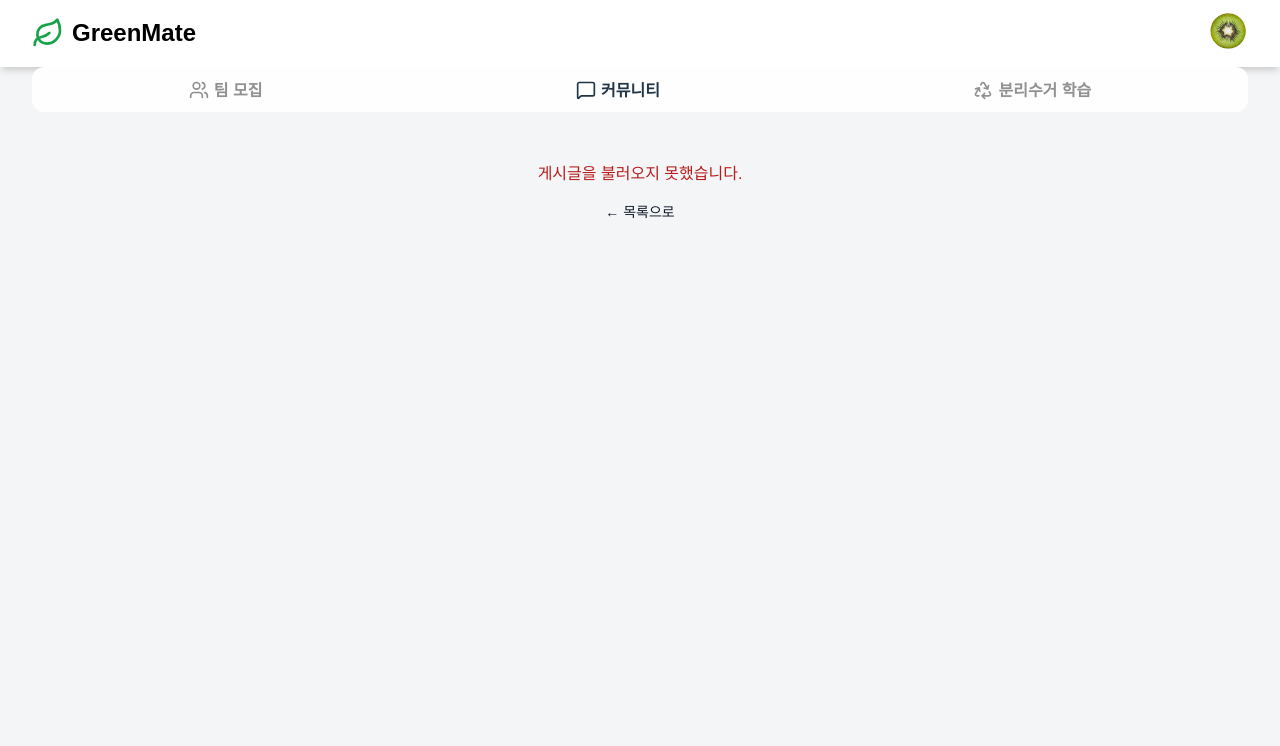
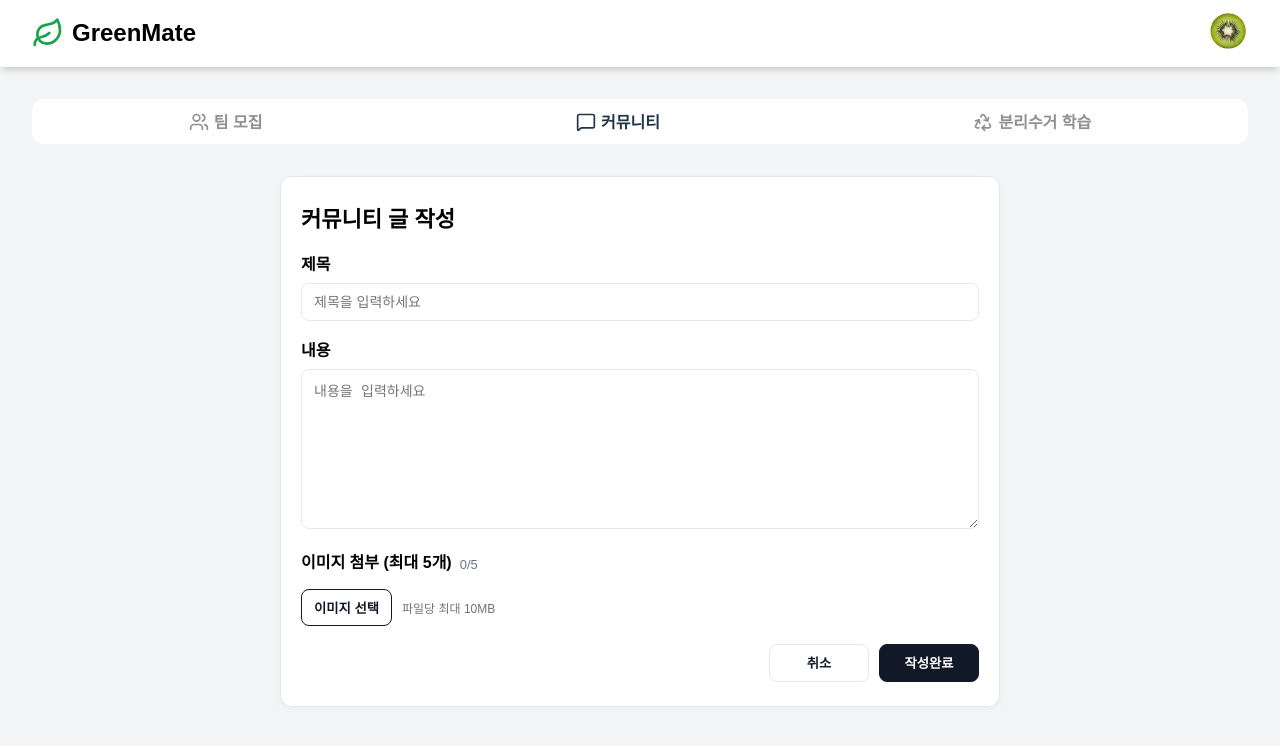
Before and after one commit to konempty/GreenMate-FE-T2, a React (Vite) app: page /community/new in a window 1280 px wide. Shown: the top 746 px of the page. Built offline with nearby package versions, Linux system fonts and the light colour scheme.

Commit message:
TEAM2-70 커뮤니티 새 글 화면 개발

```diff
--- a/src/App.tsx
+++ b/src/App.tsx
@@ -7,6 +7,7 @@ import Education from "./pages/Education";
 import Community from "./components/Community";
 import CommunityDetail from "./components/CommunityDetail";
 import CreatePost from "./pages/CreatePost";
+import CommunityNew from "./components/CommunityNew";
 
 function App() {
   return (
@@ -19,6 +20,7 @@ function App() {
         <Route path="/community">
           <Route index element={<Community />} />
           <Route path=":id" element={<CommunityDetail />} />
+          <Route path="new" element={<CommunityNew />} />
         </Route>
         <Route path="/post/create" element={<CreatePost />} />
       </Routes>
--- /dev/null
+++ b/src/components/CommunityNew.tsx
@@ -0,0 +1,183 @@
+import React, { useEffect, useRef, useState } from "react";
+import { useNavigate } from "react-router-dom";
+import Header from "../components/Header";
+import { PageNavigation } from "../components/PageNavigation";
+import "../styles/Community.css";
+
+const MAX_IMAGES = 5;
+const MAX_MB = 10;
+
+export default function CommunityNew() {
+  const navigate = useNavigate();
+
+  const [title, setTitle] = useState("");
+  const [content, setContent] = useState("");
+  const [files, setFiles] = useState<File[]>([]);
+  const [previews, setPreviews] = useState<string[]>([]);
+  const [submitting, setSubmitting] = useState(false);
+
+  const fileInputRef = useRef<HTMLInputElement | null>(null);
+
+  useEffect(() => {
+    return () => previews.forEach((url) => URL.revokeObjectURL(url));
+  }, [previews]);
+
+  const pickImages = (e: React.ChangeEvent<HTMLInputElement>) => {
+    if (!e.target.files) return;
+    const selected = Array.from(e.target.files);
+
+    const remain = Math.max(0, MAX_IMAGES - files.length);
+    const clipped = selected.slice(0, remain);
+
+    const safe = clipped.filter((f) => f.size <= MAX_MB * 1024 * 1024);
+    if (safe.length === 0) {
+      e.target.value = "";
+      return;
+    }
+
+    setFiles((prev) => [...prev, ...safe]);
+    setPreviews((prev) => [
+      ...prev,
+      ...safe.map((f) => URL.createObjectURL(f)),
+    ]);
+
+    e.target.value = "";
+  };
+
+  const removeImage = (idx: number) => {
+    setFiles((prev) => prev.filter((_, i) => i !== idx));
+    setPreviews((prev) => {
+      const url = prev[idx];
+      if (url) URL.revokeObjectURL(url);
+      return prev.filter((_, i) => i !== idx);
+    });
+  };
+
+  const onSubmit = async (e: React.FormEvent) => {
+    e.preventDefault();
+    if (submitting) return;
+
+    if (title.trim().length === 0) return alert("제목을 입력해 주세요.");
+    if (content.trim().length === 0) return alert("내용을 입력해 주세요.");
+
+    setSubmitting(true);
+    try {
+      // 실제 API 붙일 땐 FormData로..
+      // 더미 처리
+      await new Promise((r) => setTimeout(r, 600));
+      alert("작성 완료(더미)");
+      void navigate("/community");
+    } finally {
+      setSubmitting(false);
+    }
+  };
+
+  return (
+    <div className="community-page">
+      <header className="header">
+        <Header />
+        <PageNavigation />
+      </header>
+
+      <main className="community-container">
+        <form className="new-card" onSubmit={void onSubmit}>
+          <h2 className="new-title">커뮤니티 글 작성</h2>
+
+          <div className="new-field">
+            <label className="new-label">제목</label>
+            <input
+              className="new-input"
+              placeholder="제목을 입력하세요"
+              value={title}
+              onChange={(e) => setTitle(e.target.value)}
+              maxLength={80}
+              disabled={submitting}
+            />
+          </div>
+
+          <div className="new-field">
+            <label className="new-label">내용</label>
+            <textarea
+              className="new-textarea"
+              placeholder="내용을 입력하세요"
+              value={content}
+              onChange={(e) => setContent(e.target.value)}
+              rows={8}
+              maxLength={2000}
+              disabled={submitting}
+            />
+          </div>
+
+          <div className="new-field">
+            <div className="new-label-row">
+              <label className="new-label">
+                이미지 첨부 (최대 {MAX_IMAGES}개)
+              </label>
+              <span className="new-count">
+                {files.length}/{MAX_IMAGES}
+              </span>
+            </div>
+
+            <div className="new-upload-row">
+              <input
+                ref={fileInputRef}
+                type="file"
+                accept="image/*"
+                multiple
+                hidden
+                onChange={pickImages}
+                disabled={submitting || files.length >= MAX_IMAGES}
+              />
+              <button
+                type="button"
+                className="new-upload-btn"
+                onClick={() => fileInputRef.current?.click()}
+                disabled={submitting || files.length >= MAX_IMAGES}
+              >
+                이미지 선택
+              </button>
+              <span className="new-hint">파일당 최대 {MAX_MB}MB</span>
+            </div>
+
+            {previews.length > 0 && (
+              <ul className="new-preview-grid">
+                {previews.map((url, i) => (
+                  <li key={url} className="new-preview-item">
+                    <img src={url} alt={`preview-${i}`} />
+                    <button
+                      type="button"
+                      className="new-remove-thumb"
+                      onClick={() => removeImage(i)}
+                      aria-label="이미지 삭제"
+                    >
+                      ×
+                    </button>
+                  </li>
+                ))}
+              </ul>
+            )}
+          </div>
+
+          <div className="new-actions">
+            <button
+              type="button"
+              className="new-btn ghost"
+              onClick={() => void navigate(-1)}
+              disabled={submitting}
+            >
+              취소
+            </button>
+            <button
+              type="submit"
+              className="new-btn primary"
+              disabled={submitting}
+              aria-busy={submitting}
+            >
+              {submitting ? "작성중…" : "작성완료"}
+            </button>
+          </div>
+        </form>
+      </main>
+    </div>
+  );
+}
--- a/src/styles/Community.css
+++ b/src/styles/Community.css
@@ -322,3 +322,77 @@
   border-radius: 8px;
   cursor: pointer;
 }
+
+/* 새 글 작성 페이지  */
+.new-card {
+  max-width: 720px;
+  margin: 0 auto;
+  background: #fff;
+  border: 1px solid #e5e7eb;
+  border-radius: 12px;
+  box-shadow: 0 2px 10px rgba(0,0,0,.04);
+  padding: 20px 20px 24px;
+}
+.new-title {
+  font-size: 22px;
+  font-weight: 800;
+  margin: 4px 0 18px;
+}
+
+.new-field { margin-bottom: 16px; }
+.new-label { display: block; font-weight: 600; margin-bottom: 8px; }
+.new-label-row { display: flex; align-items: center; gap: 8px; margin-bottom: 8px; }
+.new-count { font-size: 13px; color: #6b7280; }
+
+.new-input, .new-textarea {
+  width: 100%;
+  border: 1px solid #e5e7eb;
+  border-radius: 8px;
+  padding: 10px 12px;
+  font-size: 14px;
+  background: #fff;
+}
+.new-input:disabled, .new-textarea:disabled { background: #f9fafb; }
+.new-textarea { resize: vertical; min-height: 160px; }
+
+.new-upload-row { display: flex; align-items: center; gap: 10px; }
+.new-upload-btn {
+  display: inline-flex; align-items: center; justify-content: center;
+  padding: 8px 12px; border-radius: 8px; border: 1px solid #111827;
+  background: #fff; color: #111827; font-weight: 600; cursor: pointer;
+}
+.new-upload-btn:disabled { opacity: .5; cursor: not-allowed; }
+.new-hint { font-size: 12px; color: #6b7280; }
+
+.new-preview-grid {
+  margin-top: 10px;
+  display: grid;
+  grid-template-columns: repeat(5, 100px);
+  gap: 10px;
+}
+@media (max-width: 640px) {
+  .new-preview-grid { grid-template-columns: repeat(3, 1fr); }
+}
+.new-preview-item { position: relative; width: 100%; }
+.new-preview-item img {
+  display: block; width: 100%; height: 100px; object-fit: cover;
+  border: 1px solid #e5e7eb; border-radius: 8px;
+}
+.new-remove-thumb {
+  position: absolute; top: -8px; right: -8px;
+  width: 24px; height: 24px; border-radius: 9999px;
+  border: none; background: #ef4444; color: #fff; font-weight: 700;
+  cursor: pointer; box-shadow: 0 2px 6px rgba(0,0,0,.15);
+}
+
+.new-actions {
+  margin-top: 18px;
+  display: flex; justify-content: flex-end; gap: 10px;
+}
+.new-btn {
+  min-width: 100px; height: 38px; border-radius: 8px; border: 1px solid #e5e7eb;
+  padding: 0 14px; cursor: pointer; font-weight: 600;
+}
+.new-btn.ghost { background: #fff; color: #111827; }
+.new-btn.primary { background: #111827; color: #fff; border-color: #111827; }
+.new-btn:disabled { opacity: .6; cursor: not-allowed; }
```
